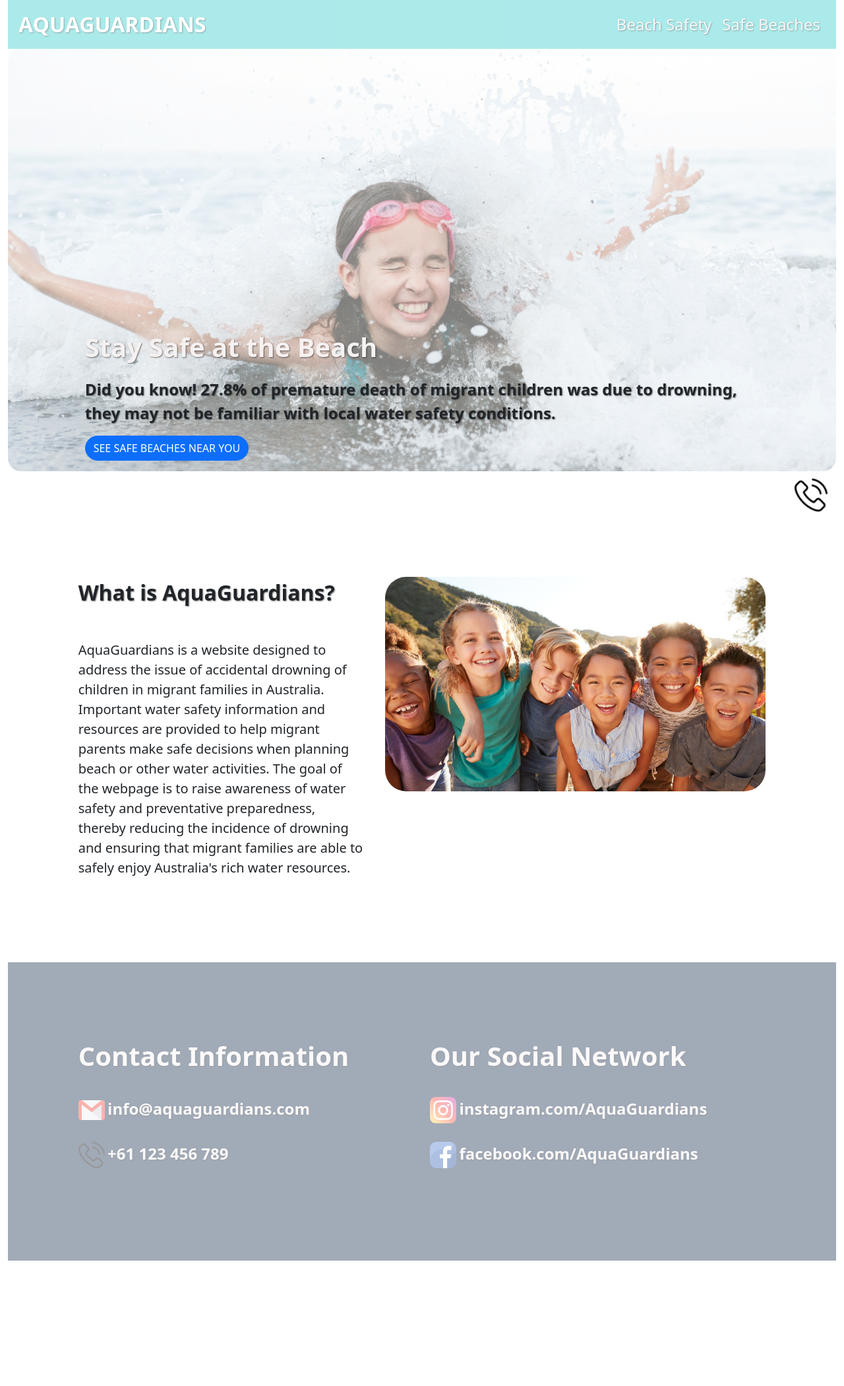
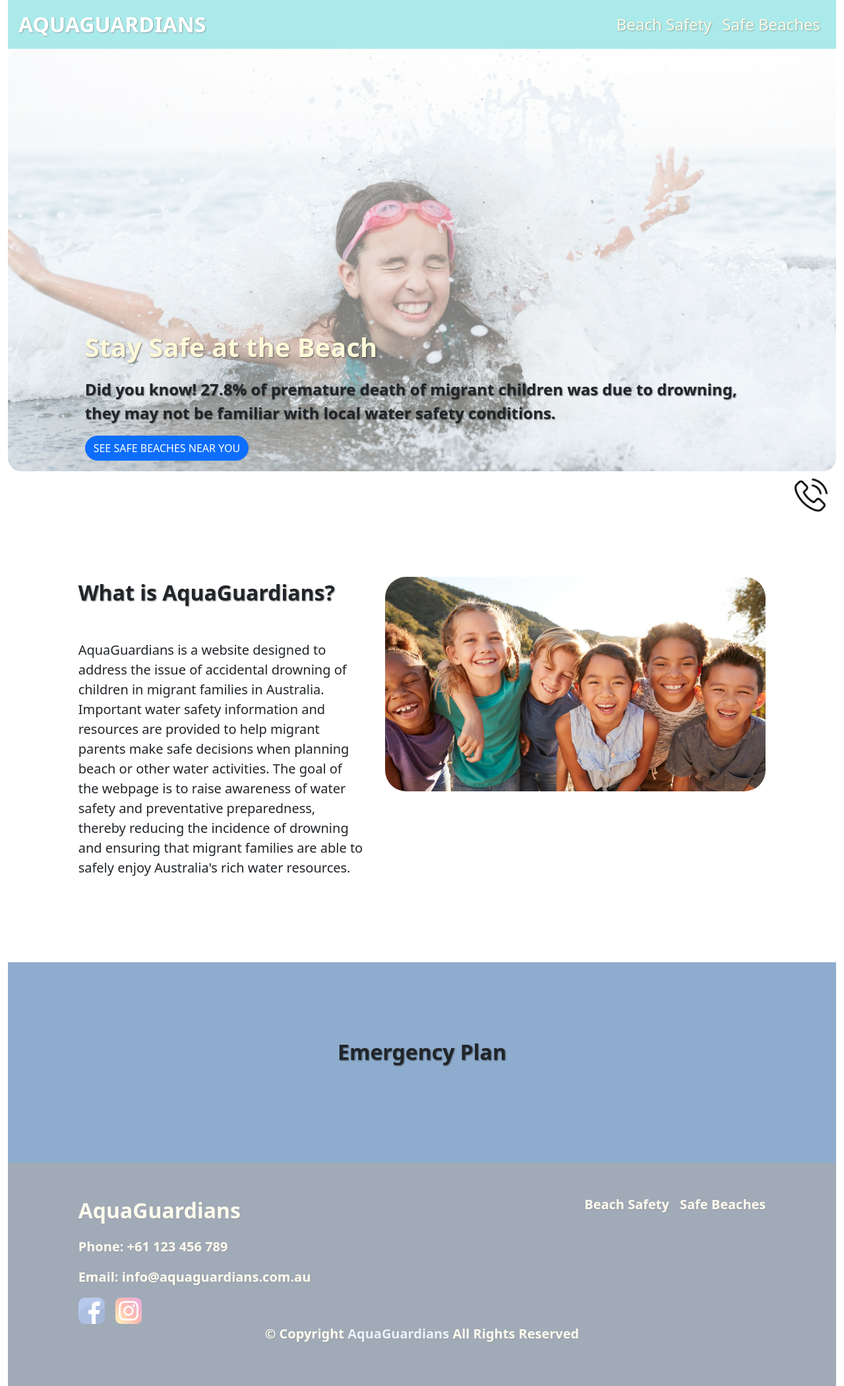
Before and after one commit to jtan0382/AquaGuardians, a Flask app: page /home in a window 1280 px wide. Shown: the whole page at 66% size. Before the commit the page ends 1910 px from the top, so only its background shows below. Run offline with Flask 3, Linux system fonts and the light colour scheme; the visitor is signed in with stand-in values (Sample User, id 1); parts of the project's set-up code (start-up, migrations or seed data) failed here and were passed over.

Commit message:
Updated Yiwei Feedback

```diff
--- a/static/css/beach-safety.css
+++ b/static/css/beach-safety.css
@@ -25,8 +25,12 @@
 }
 
 .wrong-flag-image{
-    width: 5rem;
-    height: 5rem;
+  width: 7rem;
+  height: 7rem;
+}
+
+.flag-info{
+max-width: 15rem;
 }
 
 /* End of Flag */
--- a/static/css/index.css
+++ b/static/css/index.css
@@ -72,7 +72,7 @@
 
 /* ABOUT */
 
-.about{
+.about, .emergency-plan{
     padding: var(--sectionPadding)
 }
 
@@ -94,5 +94,13 @@
 
 /* END OF ABOUT */
 
+/* EMERGENCY PLAN */
+
+.emergency-plan{
+    background-color: var(--secondary-background-color);
+}
+
+/* END OF EMERGENCY PLAN */
+
 
 /* END OF INDEX PAGE */
--- a/static/css/media.css
+++ b/static/css/media.css
@@ -16,6 +16,10 @@
         height: 3rem !important;
     }
 
+    .social-media{
+        flex-direction: row;
+    }
+
 }
 
 /* MEDIA QUERY END */
--- a/static/css/styles.css
+++ b/static/css/styles.css
@@ -3,9 +3,9 @@
     --heading-font: "Raleway", sans-serif;
     --nav-font: "Poppins", sans-serif; */
 
-    --background-color: #F6F1F1;
-    --secondary-background-color: #e6e6e6;
-    --primary-color: #75dddd;
+    --background-color: #FEF9D9;
+    --secondary-background-color: #8EACCD;
+    --primary-color: #D2E0FB;
 
 
 	--ff-gothic: 'Gothic A1', sans-serif;
@@ -54,6 +54,7 @@
 
 
 
+
 .title{
     font-size: var(--fs-700);
     font-weight: var(--fw-bold);
@@ -62,7 +63,7 @@
 
 .footer-title{
     color: var(--background-color);
-    font-size: var(--fs-800);
+    font-size: var(--fs-700);
     font-weight: var(--fw-bold);
     text-shadow: 1px 1px 2px rgba(0,0,0,0.5);
 }
@@ -86,7 +87,7 @@
 
     color: var(--background-color);
 
-    font-size: var(--fs-600);
+    font-size: var(--fs-500);
     font-weight: var(--fw-bold);
     text-shadow: 1px 1px 2px rgba(0,0,0,0.5);
 }
@@ -115,13 +116,18 @@
 
 
 .footer{
-    padding: var(--sectionPadding)
+    /* padding: var(--sectionPadding) */
+    padding: 3rem 0;
 
 }
 
 .footer-icon{
     width: 2.5rem;
     height: 2.5rem;
+}
+
+.useful-links>a{
+    text-decoration: none;
 }
 
 .seperator {
--- a/templates/home.html
+++ b/templates/home.html
@@ -1,29 +1,21 @@
-{% extends "template.html" %} {% block title %}Aqua Guardians{% endblock %} {%
-block content %}
-<!--
+{% extends "template.html" %} {% block title %}Homepage - Aqua Guardians{%
+endblock %} {% block content %}
+
 <section id="hero" class="hero">
 	<div class="d-flex flex-column justify-content-end hero-image">
 		<div class="container-fluid">
-			<div data-aos="fade-up" data-aos-duration="1000">
-				<div class="row">
-					<div class="col-md-1"></div>
-					<div class="col-md-10">
+			<!-- <div data-aos="fade-up" data-aos-duration="1000"> -->
+			<div class="row">
+				<div class="col-md-1"></div>
+				<div class="col-md-10 my-3">
+					<div class="text-content">
+						<!-- Wrap the text content in a new div -->
 						<p class="hero-title">Stay Safe at the Beach</p>
-					</div>
-				</div>
-				<div class="row">
-					<div class="col-md-1"></div>
-					<div class="col-md-10">
 						<p class="subtitle">
 							Did you know! 27.8% of premature death of migrant children was due
 							to drowning, they may not be familiar with local water safety
 							conditions.
 						</p>
-					</div>
-				</div>
-				<div class="row mb-3">
-					<div class="col-md-1"></div>
-					<div class="col-md-10">
 						<button
 							class="btn btn-primary hero-button rounded-5"
 							onclick="getLocation()"
@@ -33,86 +25,16 @@ block content %}
 					</div>
 				</div>
 			</div>
-		</div>
-	</div>
-</section> -->
-
-<section id="hero" class="hero">
-	<div class="d-flex flex-column justify-content-end hero-image">
-		<div class="container-fluid">
-			<div data-aos="fade-up" data-aos-duration="1000">
-				<div class="row">
-					<div class="col-md-1"></div>
-					<div class="col-md-10 my-3">
-						<div class="text-content">
-							<!-- Wrap the text content in a new div -->
-							<p class="hero-title">Stay Safe at the Beach</p>
-							<p class="subtitle">
-								Did you know! 27.8% of premature death of migrant children was
-								due to drowning, they may not be familiar with local water
-								safety conditions.
-							</p>
-							<button
-								class="btn btn-primary hero-button rounded-5"
-								onclick="getLocation()"
-							>
-								See Safe Beaches near You
-							</button>
-						</div>
-					</div>
-				</div>
-			</div>
+			<!-- </div> -->
 		</div>
 	</div>
 </section>
-
-<!-- <div data-aos="fade-up" data-aos-duration="1000"> -->
-<!-- <div class="row mt-3">
-		<div class="col-md-1"></div>
-		<div class="col-md-10">
-			<p class="subtitle">
-				Did you know! 27.8% of premature death of migrant children was due to
-				drowning, they may not be familiar with local water safety conditions.
-			</p>
-			<div class="d-flex gap-3 mb-3"> -->
-<!-- <a href="" class="btn btn-primary hero-button"
-                        >See Safe Beaches near You</a
-                    > -->
-
-<!-- <form
-						id="locationForm"
-						method="POST"
-						action="/recommendation"
-					>
-						<input type="hidden" name="latitude" id="latitude" />
-						<input type="hidden" name="longitude" id="longitude" />
-						<a class="btn btn-primary hero-button rounded-5" onclick="getLocation()"
-						>See Safe Beaches near You</a
-					> -->
-
-<!-- <button
-					class="btn btn-primary hero-button rounded-5"
-					onclick="getLocation()"
-				>
-					See Safe Beaches near You
-				</button>
-			</div>
-		</div>
-	</div> -->
-<!-- </div> -->
 
 <div data-aos="fade-up" data-aos-duration="1000">
 	<section id="about" class="about">
 		<div class="row mt-5">
 			<div class="col-md-1"></div>
 			<div class="col-sm-12 col-md-10">
-				<!-- <div class="row">
-                        <div class="col-md-6 left-about">test</div>
-                        <div class="col-md-6 right-about">
-                            <img src="/img/children.jpeg" alt="" class="img-fluid rounded-5" />
-                        </div>
-                    </div> -->
-
 				<!-- About Information -->
 
 				<div class="d-flex">
@@ -147,6 +69,24 @@ block content %}
 			</div>
 		</div>
 	</section>
+
+	<!-- Emergency Plan -->
+	<section id="emergency-plan" class="emergency-plan">
+		<div class="row">
+			<div class="col-md-1"></div>
+			<div class="col-sm-12 col-md-10">
+				<div class="d-flex flex-column">
+					<div class="d-flex justify-content-center">
+						<p class="title">Emergency Plan</p>
+					</div>
+					<div>
+						<p class="text"></p>
+					</div>
+					<!-- Emergency Plan Information -->
+				</div>
+			</div>
+		</div>
+	</section>
 </div>
 
 {% endblock %}
--- a/templates/recommendation.html
+++ b/templates/recommendation.html
@@ -1,6 +1,6 @@
 
 
-{% extends "template.html" %} {% block title %}Recommendation{%
+{% extends "template.html" %} {% block title %}Safe beaches - Aqua Guardian{%
 endblock %} {% block content %}
 <div class="container-fluid">
 	<section id="banner" class="banner">
--- a/templates/rip-current.html
+++ b/templates/rip-current.html
@@ -1,5 +1,5 @@
-{% extends "template.html" %} {% block title %}Aqua Guardians{% endblock %} {%
-block content %}
+{% extends "template.html" %} {% block title %}Rip Current - Aqua Guardians{%
+endblock %} {% block content %}
 
 <!-- Back -->
 <div class="row my-3">
--- a/templates/template.html
+++ b/templates/template.html
@@ -108,7 +108,10 @@
 										>
 									</li>
 									<li class="nav-item">
-										<a class="nav-link subtitle" onclick="getLocation()"
+										<a
+											class="nav-link subtitle"
+											href="#"
+											onclick="event.preventDefault();getLocation()"
 											>Safe Beaches</a
 										>
 									</li>
@@ -153,107 +156,47 @@
 				<div class="row">
 					<div class="col-md-1"></div>
 					<div class="col-md-10">
-						<div class="row">
-							<div class="col-md-12">
-								<div class="row">
+						<div class="d-flex flex-column">
+							<div class="d-flex justify-content-between">
 								<!-- Contact Information -->
-
-									<div class="col-md-6">
-										<div class="row">
-											<div class="col-md-12">
-												<p class="footer-title">Contact Information</p>
-											</div>
-										</div>
-										<div class="row my-3">
-											<div class="col-md-12">
-												<!-- Icons -->
-												<div class="row">
-													<div class="col-sm-12 col-md-12 col-lg-1">
+								<div class="d-flex flex-column">
+									<p class="footer-title">AquaGuardians</p>
+									<p class="footer-text">Phone: +61 123 456 789</p>
+									<p class="footer-text">Email: info@aquaguardians.com.au</p>
+									<div class="d-flex gap-3 social-media">
+										<!-- Social Media -->
+										<a href="/home">
 											<img
-															src="/img/icons/gmail.png"
+												src="/img/icons/facebook.png"
 												alt=""
 												class="footer-icon"
 											/>
-													</div>
-													<div class="col-sm-12 col-md-12 col-lg-11">
-														<p class="footer-text">info@aquaguardians.com</p>
-													</div>
-												</div>
-											</div>
-										</div>
-
-										<div class="row my-3">
-											<div class="col-md-12">
-												<!-- Icons -->
-												<div class="row">
-													<div class="col-sm-12 col-md-12 col-lg-1">
-														<img
-															src="/img/icons/phone-call.png"
-															alt=""
-															class="footer-icon"
-														/>
-													</div>
-													<div class="col-sm-12 col-md-12 col-lg-11">
-														<p class="footer-text">+61 123 456 789</p>
-													</div>
-												</div>
-											</div>
-										</div>
-									</div>
-
-									<!-- End of Contact Information -->
-
-									<!-- Our Social Network -->
-
-									<div class="col-md-6">
-										<div class="row">
-											<div class="col-md-12">
-												<p class="footer-title">Our Social Network</p>
-											</div>
-										</div>
-										<div class="row my-3">
-											<div class="col-md-12">
-												<!-- Icons -->
-												<div class="row">
-													<div class="col-sm-12 col-md-12 col-lg-1">
+										</a>
+										<a href="/home">
 											<img
 												src="/img/icons/instagram.png"
 												alt=""
 												class="footer-icon"
 											/>
-													</div>
-													<div class="col-sm-12 col-md-12 col-lg-11">
-														<p class="footer-text">
-															instagram.com/AquaGuardians
-														</p>
+										</a>
 									</div>
 								</div>
+								<!-- Links -->
+								<div class="d-flex gap-3 useful-links">
+									<a class="footer-text" href="/beach-safety">Beach Safety</a>
+									<a class="footer-text" onclick="getLocation()"
+										>Safe Beaches</a
+									>
 								</div>
 							</div>
 
-										<div class="row my-3">
-											<div class="col-md-12">
-												<!-- Icons -->
-												<div class="row">
-													<div class="col-sm-12 col-md-12 col-lg-1">
-														<img
-															src="/img/icons/facebook.png"
-															alt=""
-															class="footer-icon"
-														/>
-													</div>
-													<div class="col-sm-12 col-md-12 col-lg-11">
+							<!-- Copyright -->
+							<div class="d-flex justify-content-center">
 								<p class="footer-text">
-															facebook.com/AquaGuardians
+									© Copyright
+									<span style="color: var(--primary-color)">AquaGuardians</span>
+									All Rights Reserved
 								</p>
-													</div>
-												</div>
-											</div>
-										</div>
-									</div>
-
-									<!-- End of Our Social Network -->
-								</div>
 							</div>
 						</div>
 					</div>
```
Also changed, not shown: templates/beach-safety.html (+11 -6 lines). Lines whose indentation alone changed are shown as unchanged.
